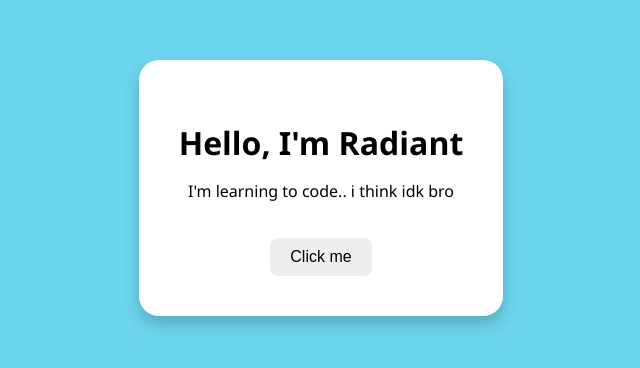
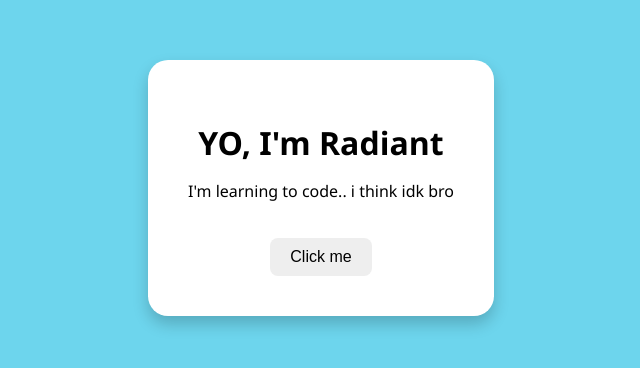
Before and after one commit to Radlant/radiant, a plain HTML site: page index.html in a window 1280 px wide. Shown: the part 212-580 px from the top of the page, without its empty margins (319-959 px from the left). Drawn offline with Linux system fonts and the light colour scheme.

Commit message:
Update index.html

```diff
--- a/index.html
+++ b/index.html
@@ -7,7 +7,7 @@
 </head>
 <body>
   <div class="box">
-    <h1>Hello, I'm Radiant</h1>
+    <h1>YO, I'm Radiant</h1>
     <p>I'm learning to code.. i think idk bro</p>
     <button onclick="changeColor()">Click me</button>
   </div>
```
